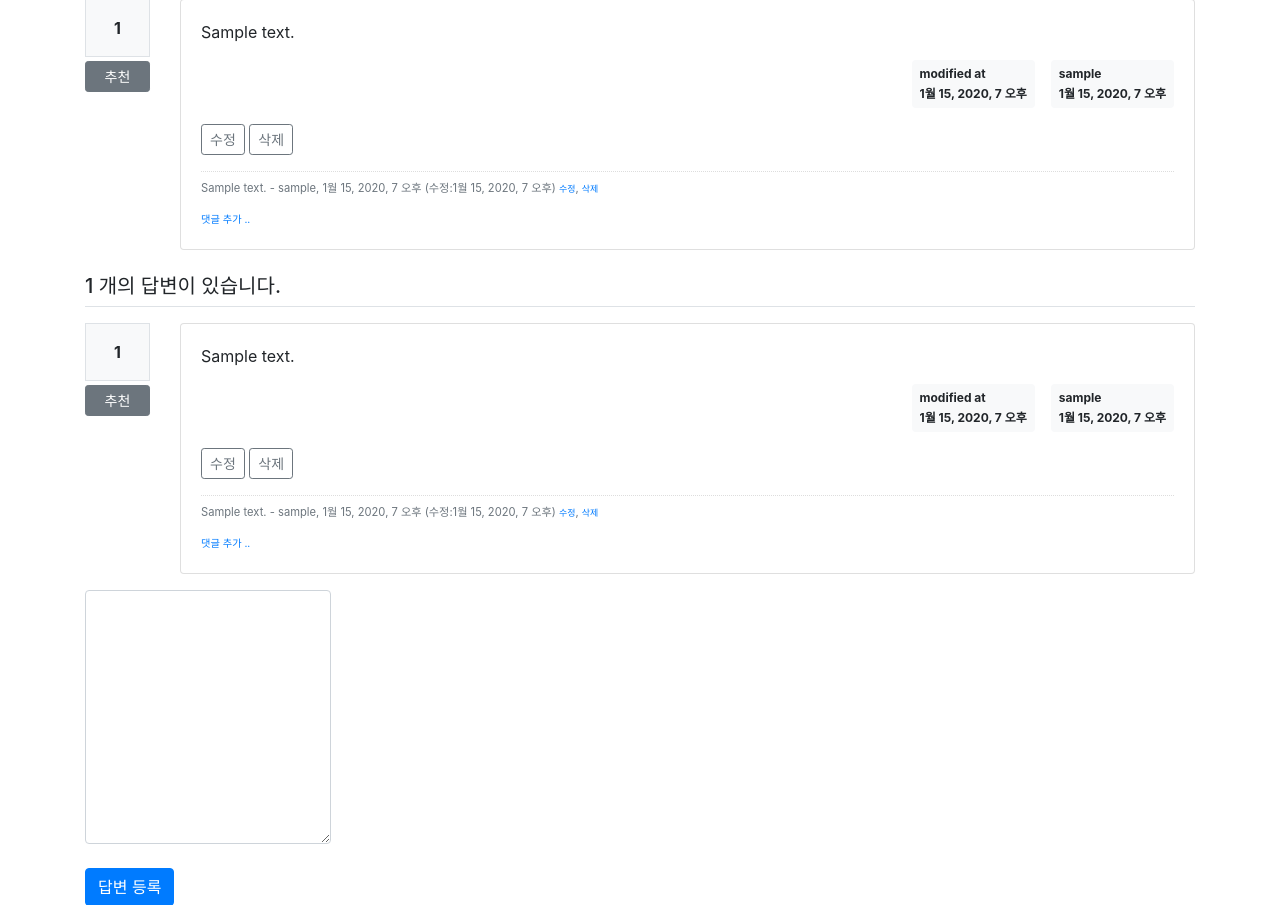
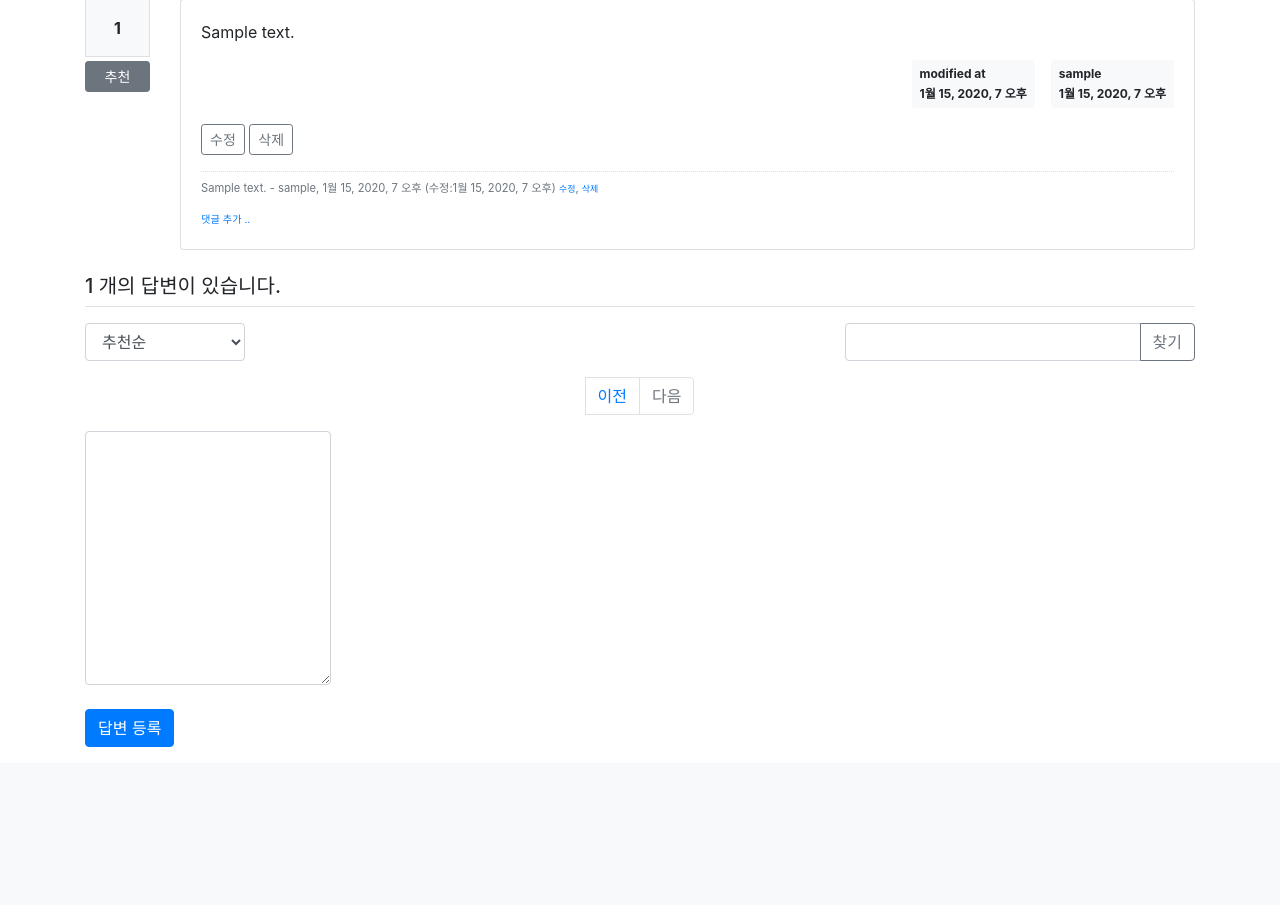
Before and after one commit to GyeomJu/pybo, a Django app: page /pybo/answer/create/1/ in a window 1280 px wide. Shown: the part 145-1050 px from the top of the page. After the commit the page ends 892 px from the top, so only its background shows below. Run offline with Django 3.2, Linux system fonts and the light colour scheme; a user stored in the database is signed in; tables that the repository leaves empty hold one stand-in row (values such as "Sample post").

Commit message:
답변 페이징과 정렬 기능 추가

```diff
--- a/templates/pybo/question_detail.html
+++ b/templates/pybo/question_detail.html
@@ -78,7 +78,23 @@
         <h5 class="border-bottom my-3 py-2">
             {{ question.answer_set.count }} 개의 답변이 있습니다.
         </h5>
-        {% for answer in question.answer_set.all %}
+
+        <div class='row justify-content-between my-3'>
+            <div class='col-2'>
+                <select class='form-control so'>
+                    <option value='recommend' {% if so == 'recommend' %}selected{% endif %}>추천순</option>
+                    <option value='recent' {% if so == 'recent' %}selected{% endif %}>최신순</option>
+                </select>
+            </div>
+            <div class='col-4 input-group'>
+                <input type='text' class='form-control kw' value="{{ kw|default_if_none:'' }}">
+                <div class='input-group-append'>
+                    <button class='btn btn-outline-secondary' type='button' id='btn_search'>찾기</button>
+                </div>
+            </div>
+        </div>
+
+         {% for answer in answer_list %}
         <a name="answer_{{ answer.id }}"></a>
         <div class="row my-3">
             <div class="col-1">
@@ -142,6 +158,39 @@
             </div>
         </div>
         {% endfor %}
+            <ul class='pagination justify-content-center'>
+                {% if answer_list.has_previous %}
+                    <li class='page-item'>
+                    <a class='page-link' data-page="{{ answer_list.previous_page_number }}" href='#'>이전</a>
+                    </li>
+                {% else %}
+                    <li class='page-item-disabled'>
+                    <a class='page-link' tabindex='-1' aria-disabled='true' href='#'>이전</a>
+                    </li>
+                {% endif %}
+                {% for page_number in answer_list.paginator.page_range %}
+                {% if page_number >= answer_list.number|add:-5 and page_number <= answer_list.number|add:5 %}
+                    {% if page_number == answer_list.number %}
+                    <li class='page-item active' aria-current='page'>
+                        <a class='page-link' data-page="{{ page_number }}" href='#'>{{ page_number }}</a>
+                    </li>
+                    {% else %}
+                    <li class='page-item'>
+                        <a class='page-link' data-page="{{ page_number }}" href='#'>{{ page_number }}</a>
+                    </li>
+                    {% endif %}
+            {% endif %}
+            {% endfor %}
+            {% if answer_list.has_next %}
+            <li class='page-item'>
+                <a class='page-link' data-page='?page={{ answer_list.next_page_number }}' href='#'>다음</a>
+            </li>
+            {% else %}
+            <li class='page-item disabled'>
+                <a class='page-link' tabindex='-1' aria-disabled='true' href='#'>다음</a>
+            </li>
+            {% endif %}
+        </ul>
 
         <form action="{% url 'pybo:answer_create' question.id %}" method="post" class="my-3">
             {% csrf_token %}
@@ -165,6 +214,13 @@
             <input type="submit" value="답변 등록" class="btn btn-primary">
         </form>
     </div>
+
+    <form id='searchForm' method='get' action="{% url 'pybo:detail' question.id %}">
+        <input type='hidden' id='kw' name='kw' value="{{ kw|default_if_none:''}}">
+        <input type='hidden' id='page' name='page' value="{{ page }}">
+        <input type='hidden' id='so' name='so' value="{{ so }}">
+    </form>
+
     {% endblock %}
     {% block script %}
     <script type='text/javascript'>
@@ -179,6 +235,20 @@
                 location.href = $(this).data('uri');
             }
         });
+        $('.page-link').on('click',function(){
+            $('#page').val($(this).data('page'));
+            $('#searchForm').submit();
+        });
+        $('#btn_search').on('click',function(){
+            $('#kw').val($('.kw').val());
+            $('#page').val(1);
+            $('#searchForm').submit();
+        });
+        $(".so").on('change', function() {
+            $("#so").val($(this).val());
+            $("#page").val(1);
+            $("#searchForm").submit();
+        });
     });
     </script>
     {% endblock %}
```
Also changed, not shown: pybo/views/base_views.py (+23 -2 lines).
